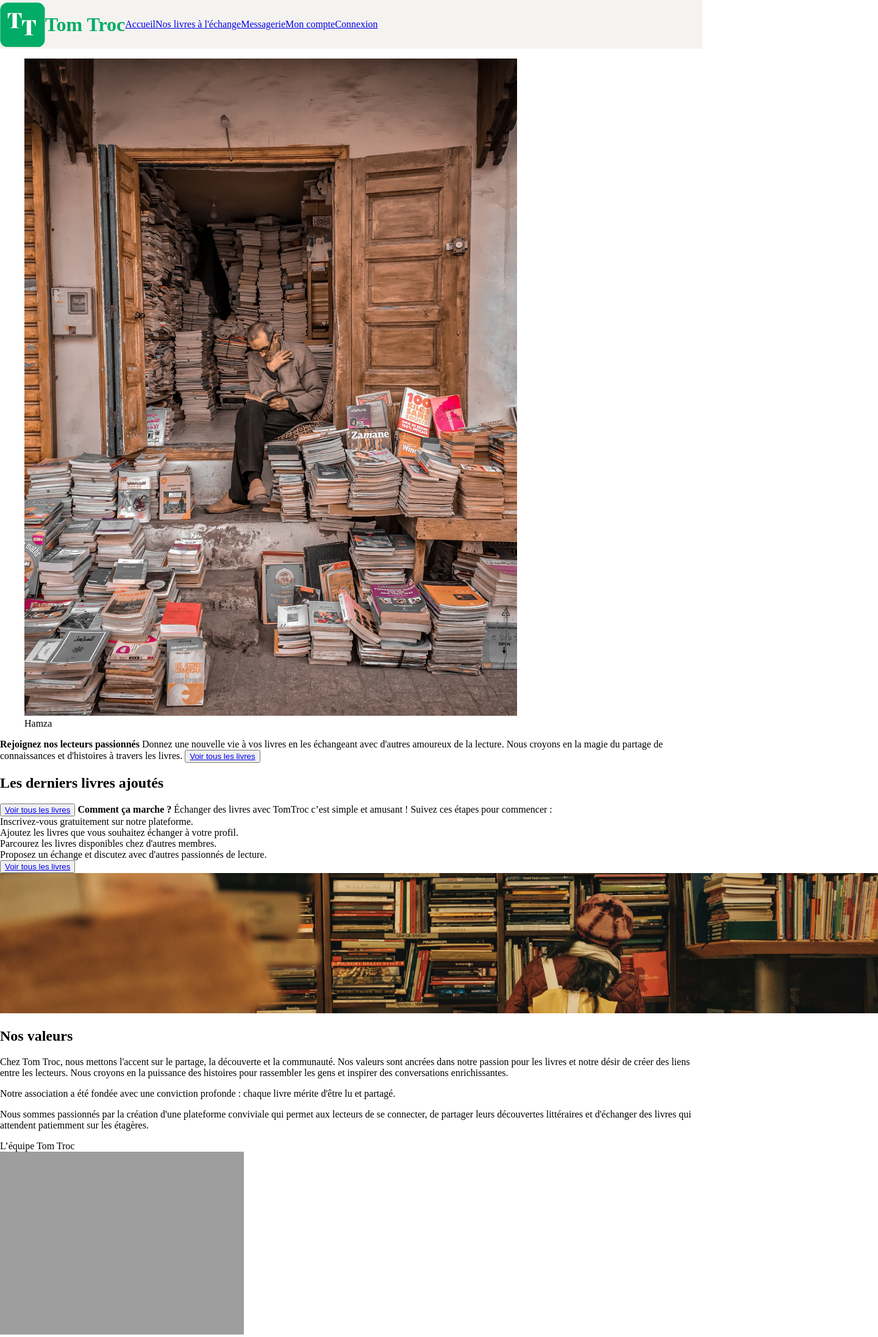
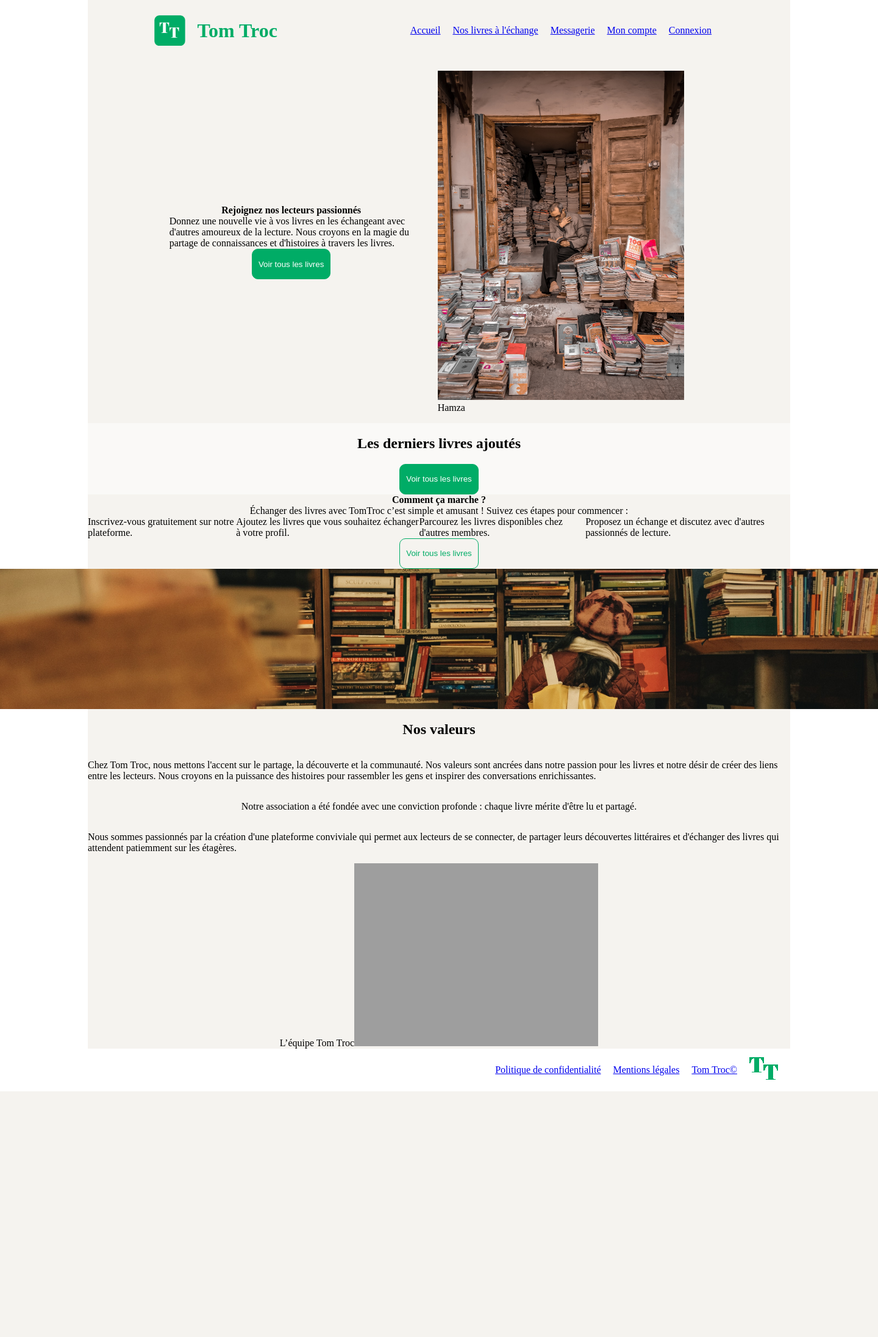
Before and after one commit to LaeliSvaad/OC_Projet-6_PHP-site-livres-TomTroc, a PHP site: template views/templates/home.php in a window 1440 px wide. Shown: the whole page at 61% size. After the commit the page ends 1790 px from the top, so only its background shows below. Run offline with PHP 8.4, Linux system fonts and the light colour scheme; the template is opened without the code that fills it, so the values that code supplies are empty; grey boxes are pictures that could not be loaded.

Commit message:
un peu plus de css

```diff
--- a/css/style.css
+++ b/css/style.css
@@ -1,17 +1,68 @@
 body{
-    margin: 0;
+    margin: auto;
     width: 80%;
 }
 
+.footer, .navbar, .button{
+    height: 50px;
+    padding-top: 10px;
+    padding-bottom: 10px;
+    display: flex;
+    flex-direction: row;
+    align-items: center;
+}
+
+.footer-content, .nav-link, .logo img{
+    margin-right: 20px;
+}
+
+.logo img{
+    height: 50px;
+}
+
+.button{
+    padding-left: 10px;
+    padding-right: 10px;
+    border: 1px solid #00AC66;
+    border-radius: 10px;
+}
+
+.button a{
+    display: flex;
+    flex-direction: row;
+    align-items: center;
+    text-decoration: none;
+    color: white;
+    width: 100%;
+    height: 100%;
+}
+
+.green-button{
+    background-color: #00AC66;
+}
+
+.transparent-button{
+    background-color: transparent;
+}
+
+.transparent-button a{
+    color: #00AC66;
+}
+
 /*Navbar*/
-.navbar, .logo, .nav_links{
+
+.logo, .nav-links{
     display: flex;
     flex-direction: row;
     justify-content: flex-start;
+}
+
+.logo{
     align-items: center;
 }
 
 .navbar{
+    justify-content: space-around;
     width: 100%;
     height: 80px;
     background-color: #F5F3EF;
@@ -20,3 +71,48 @@ body{
 .logo{
     color: #00AC66;
 }
+
+/*Home*/
+
+.home-section{
+    width: 100%;
+    background-color: #F5F3EF;
+    display: flex;
+    flex-direction: column;
+    justify-content: space-between;
+    align-items: center;
+}
+
+.intro{
+    flex-direction: row-reverse;
+    justify-content: center;
+}
+
+.intro-content{
+    display: flex;
+    flex-direction: column;
+    justify-content: center;
+    align-items: center;
+    width: 400px;
+}
+
+.library{
+    background-color: #FAF9F7;
+}
+
+.books, .instructions{
+    display: flex;
+    flex-direction: row;
+    justify-content: center;
+    align-items: stretch;
+}
+
+.intro-img{
+    height: 540px;
+}
+
+/*Footer*/
+
+.footer{
+    justify-content: flex-end;
+}
--- a/views/templates/home.php
+++ b/views/templates/home.php
@@ -1,36 +1,51 @@
-<div>
+<div class="home-section intro">
     <figure>
-        <img src="pictures/hamza-nouasria.png" alt="photo d'Hamza Nouasria">
+        <img class="intro-img" src="pictures/hamza-nouasria.png" alt="photo d'Hamza Nouasria">
         <figcaption>Hamza</figcaption>
     </figure>
-
+    <div class="intro-content">
         <strong>Rejoignez nos lecteurs passionnés</strong>
         <span>Donnez une nouvelle vie à vos livres en les échangeant avec d'autres amoureux de la lecture. Nous croyons en la magie du partage de connaissances et d'histoires à travers les livres.</span>
-    <button><a href="index.php?action='nos-livres'" >Voir tous les livres</a></button>
+        <button class="button green-button"><a href="index.php?action=nos-livres" >Voir tous les livres</a></button>
     </div>
-
+</div>
+<section>
+    <div class="home-section library">
         <h2>Les derniers livres ajoutés</h2>
+        <div class="books">
             <?php
             foreach ($library as $book) {
-    echo"<br>";
-    echo "<h2><a href='?action=detail-livre&id=" . $book->getId() . "' >" . $book->getTitle() . "</a></h2>";
-    echo "Auteur : " . $book->getAuthor()->getFirstname() . " " . $book->getAuthor()->getLastname() . " " .  $book->getAuthor()->getPseudo() . "<br>";
-    echo "Vendu par : <a href='index.php?action=utilisateur&id=" . $book->getUser()->getUserId() . "'>" . $book->getUser()->getNickname() . "</a><br>";
-    echo"<br>";
+                echo"<div class='book'>";
+                echo "<h3><a href='?action=detail-livre&id=" . $book->getId() . "' >" . $book->getTitle() . "</a></h3>";
+                echo "<span>Auteur : " . $book->getAuthor()->getFirstname() . " " . $book->getAuthor()->getLastname() . " " .  $book->getAuthor()->getPseudo() . "</span>";
+                echo "<span>Vendu par : <a href='index.php?action=utilisateur&id=" . $book->getUser()->getUserId() . "'>" . $book->getUser()->getNickname() . "</a></span>";
+                echo"</div>";
             }
             ?>
-<button><a href="index.php?action='nos-livres'" >Voir tous les livres</a></button>
+        </div>
+        <button class="button green-button"><a href="index.php?action=nos-livres" >Voir tous les livres</a></button>
+    </div>
+</section>
+<section>
+    <div class="home-section">
         <strong>Comment ça marche ?</strong>
         <span>Échanger des livres avec TomTroc c’est simple et amusant ! Suivez ces étapes pour commencer :</span>
-<div class="instructions">Inscrivez-vous gratuitement sur notre plateforme.</div>
-<div class="instructions">Ajoutez les livres que vous souhaitez échanger à votre profil.</div>
-<div class="instructions">Parcourez les livres disponibles chez d'autres membres.</div>
-<div class="instructions">Proposez un échange et discutez avec d'autres passionnés de lecture.</div>
-<button><a href="index.php?action='nos-livres'" >Voir tous les livres</a></button>
-<div class="banner"><img src="pictures/banner.png" alt="banner"></div>
+        <div class="instructions">
+            <div class="instruction">Inscrivez-vous gratuitement sur notre plateforme.</div>
+            <div class="instruction">Ajoutez les livres que vous souhaitez échanger à votre profil.</div>
+            <div class="instruction">Parcourez les livres disponibles chez d'autres membres.</div>
+            <div class="instruction">Proposez un échange et discutez avec d'autres passionnés de lecture.</div>
+        </div>
+        <button class="button transparent-button"><a href="index.php?action=nos-livres" >Voir tous les livres</a></button>
+    </div>
+</section>
+<div class="home-section banner"><img src="pictures/banner.png" alt="banner"></div>
+<section>
+    <div class="home-section">
         <h2>Nos valeurs</h2>
         <p>Chez Tom Troc, nous mettons l'accent sur le partage, la découverte et la communauté. Nos valeurs sont ancrées dans notre passion pour les livres et notre désir de créer des liens entre les lecteurs. Nous croyons en la puissance des histoires pour rassembler les gens et inspirer des conversations enrichissantes.</p>
         <p>Notre association a été fondée avec une conviction profonde : chaque livre mérite d'être lu et partagé.</p>
         <p>Nous sommes passionnés par la création d'une plateforme conviviale qui permet aux lecteurs de se connecter, de partager leurs découvertes littéraires et d'échanger des livres qui attendent patiemment sur les étagères.</p>
-<span>L’équipe Tom Troc</span>
-<div class="signature"><img src="pictures/heart_signature.svg" alt="heart signature"></div>
+        <div class="signature"><span>L’équipe Tom Troc</span><img src="pictures/heart_signature.svg" alt="heart signature"></div>
+    </div>
+</section>
--- a/views/templates/main.php
+++ b/views/templates/main.php
@@ -22,15 +22,15 @@
     <div class="navbar">
         <div class="logo">
             <img src="pictures/logo_tomtroc.png" alt="logo tomtroc">
-            <h1 class="main_title">Tom Troc</h1>
+            <h1 class="main-title">Tom Troc</h1>
         </div>
         <nav>
-            <div class="nav_links">
-                <a href="index.php">Accueil</a>
-                <a href="index.php?action=nos-livres">Nos livres à l'échange</a>
-                <a href="index.php?action=messagerie">Messagerie</a>
-                <a href="index.php?action=mon-compte">Mon compte</a>
-                <a href="index.php?action=connexion">Connexion</a>
+            <div class="nav-links">
+                <div class="nav-link"><a href="index.php">Accueil</a></div>
+                <div class="nav-link"><a href="index.php?action=nos-livres">Nos livres à l'échange</a></div>
+                <div class="nav-link"><a href="index.php?action=messagerie">Messagerie</a></div>
+                <div class="nav-link"><a href="index.php?action=mon-compte">Mon compte</a></div>
+                <div class="nav-link"><a href="index.php?action=connexion">Connexion</a></div>
             </div>
         </nav>
     </div>
@@ -41,7 +41,12 @@
 </main>
 
 <footer>
-
+    <div class="footer">
+        <div class="footer-content"><a href="#">Politique de confidentialité</a></div>
+        <div class="footer-content"><a href="#">Mentions légales</a></div>
+        <div class="footer-content"><a href="#">Tom Troc©</a></div>
+        <div class="footer-content"><img src="pictures/logo_tomtroc_green.png"></div>
+    </div>
 </footer>
 
 </body>
```
Also changed, not shown: pictures/logo_tomtroc_green.png (added). Lines whose indentation alone changed are shown as unchanged.
